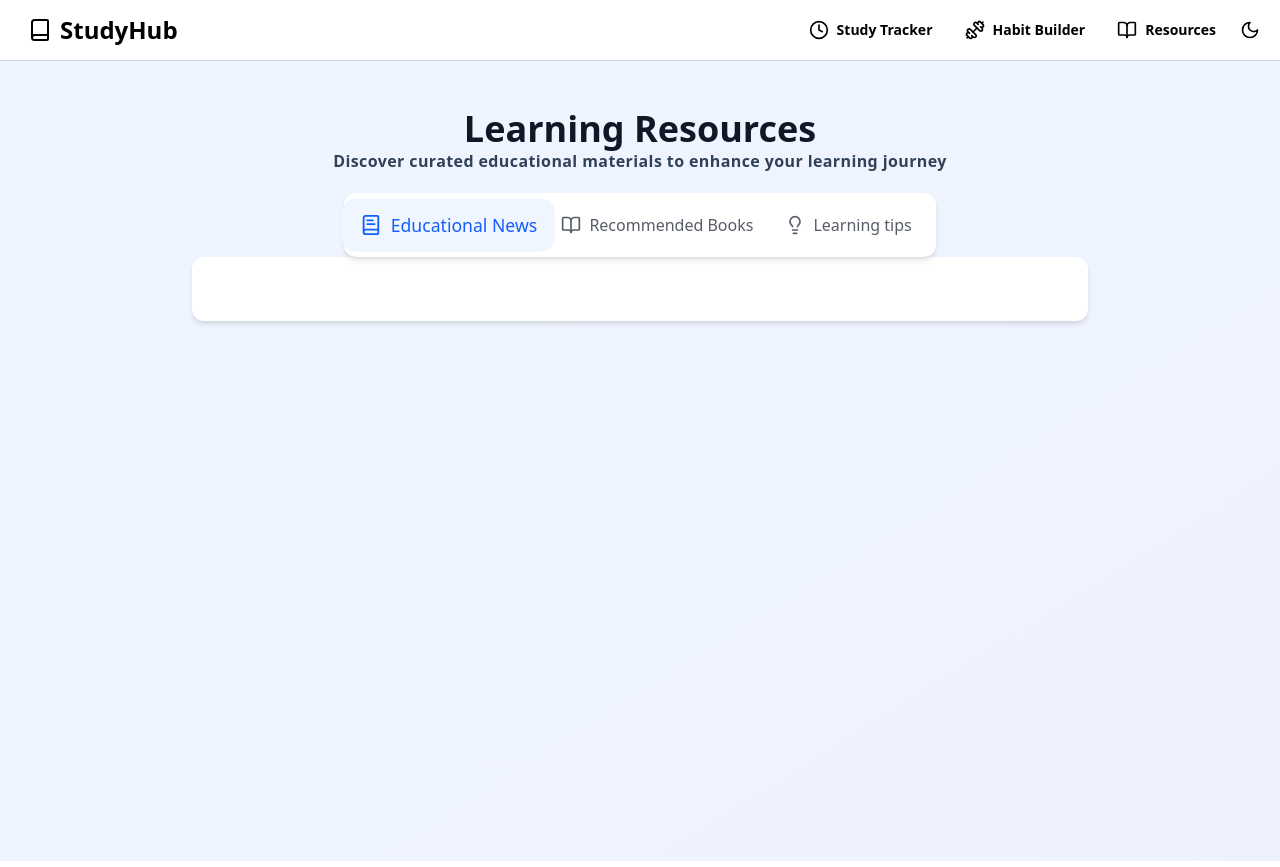
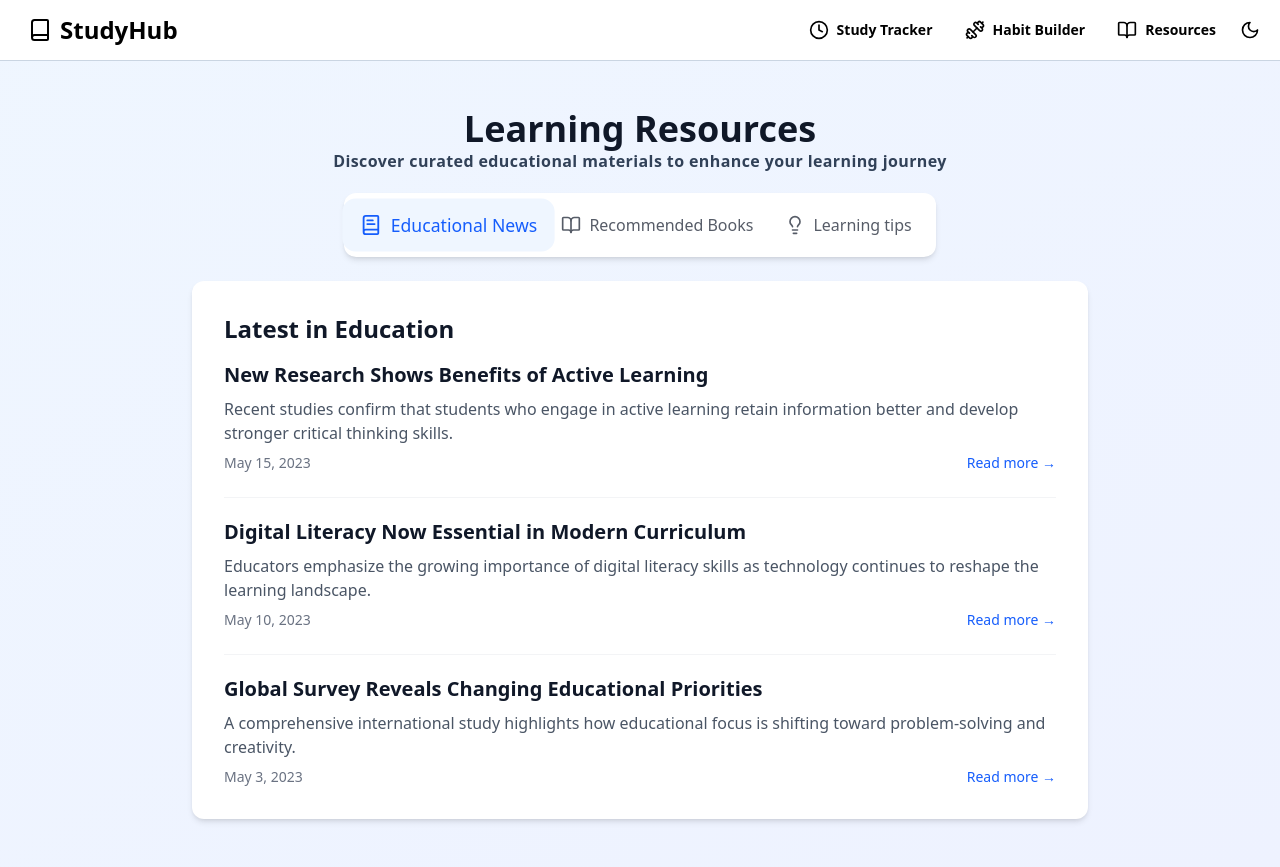
Before and after one commit to RikenMor001/StudyHub, a React (Vite) app: page /resources in a window 1280 px wide. Built offline with nearby package versions, Linux system fonts and the light colour scheme.

Commit message:
Update resources.jsx

```diff
--- a/src/pages/resources/resources.jsx
+++ b/src/pages/resources/resources.jsx
@@ -3,7 +3,7 @@ import { BookOpen, BookText, LightbulbIcon } from "lucide-react"
 import { useState } from "react"
 import { motion } from 'framer-motion'
 
-const EducationalNewsData = [
+const educationalNewsData = [
     {
         title: "New Research Shows Benefits of Active Learning",
         excerpt: "Recent studies confirm that students who engage in active learning retain information better and develop stronger critical thinking skills.",
@@ -74,7 +74,7 @@ export const Resources = () => {
             </div>
 
             <div className="flex justify-center">
-                <div className="bg-white rounded-xl shadow-md p-2 gap=2">
+                <div className="bg-white rounded-xl shadow-md p-2 gap=2 mb-6">
                     <TabButton
                             isActive = {activeTab === "news"}
                             onClick = {() => setActiveTab("news")}
@@ -103,7 +103,7 @@ export const Resources = () => {
                 className="bg-white rounded-xl shadow-md p-6 sm:p-8"
                 variants = {currentTabs}
             >
-                {activeTab === "nwws" && <EducationalNews/>}
+                {activeTab === "news" && <EducationalNews/>}
                 {activeTab === "books" && <RecommendedBooks/>}
                 {activeTab === "tips" && <LearningTips/>}
             </motion.div>
@@ -117,25 +117,74 @@ const currentTabs = {
     transition: {duration: 0.5, ease: "easeOut"}
 }
 
-const EducationalNews = () => {
-    <div>
-        This is the Education Tab
-    </div>
-}
+const EducationalNews = () => (
+      <div>
+        <h2 className="text-2xl font-bold text-gray-900 mb-4">Latest in Education</h2>
+        <div className="space-y-5">
+          {educationalNewsData.map((item, index) => (
+            <article key={index} className="border-b border-gray-100 pb-6 last:border-b-0 last:pb-0">
+              <p className="text-sm text-blue-600 font-medium mb-1">{item.source}</p>
+              <h3 className="text-xl font-semibold text-gray-900 mb-2 hover:text-blue-600 transition-colors duration-200">
+                <a href="#">{item.title}</a>
+              </h3>
+              <p className="text-gray-600 mb-2">{item.excerpt}</p>
+              <div className="flex items-center justify-between">
+                <span className="text-sm text-gray-500">{item.date}</span>
+                <a href="#" className="text-sm font-medium text-blue-600 hover:text-blue-700 transition-colors">
+                  Read more →
+                </a>
+              </div>
+            </article>
+          ))}
+        </div>
+      </div>
+)
 
-const RecommendedBooks = () => {
-    <div>
-        This is the Recommended Books section
-    </div>
-}
-
-const LearningTips = () => {
-    <div>
-        This is the Learning Tips section
-    </div>
-}
+const RecommendedBooks = () => (
+      <div>
+        <h2 className="text-2xl font-bold text-gray-900 mb-4">Latest in Education</h2>
+        <div className="space-y-5">
+          {BookData.map((item, index) => (
+            <article key={index} className="border-b border-gray-100 pb-6 last:border-b-0 last:pb-0">
+              <p className="text-sm text-blue-600 font-medium mb-1">{item.title}</p>
+              <h3 className="text-xl font-semibold text-gray-900 mb-2 hover:text-blue-600 transition-colors duration-200">
+                <a href="#">{item.author}</a>
+              </h3>
+              <p className="text-gray-600 mb-2">{item.description}</p>
+              <div className="flex items-center justify-between">
+                <div></div>
+                <a href="#" className="text-sm font-medium text-blue-600 hover:text-blue-700 transition-colors">
+                  Read more →
+                </a>
+              </div>
+            </article>
+          ))}
+        </div>
+      </div>
+)
 
 
+const LearningTips = () => (
+      <div>
+        <h2 className="text-2xl font-bold text-gray-900 mb-4">Latest in Education</h2>
+        <div className="space-y-5">
+          {TipsData.map((item, index) => (
+            <article key={index} className="border-b border-gray-100 pb-6 last:border-b-0 last:pb-0">
+              <p className="text-sm text-blue-600 font-medium mb-1">{item.title}</p>
+              <h3 className="text-xl font-semibold text-gray-900 mb-2 hover:text-blue-600 transition-colors duration-200">
+                <a href="#">{item.content}</a>
+              </h3>
+              <div className="flex justify-between">
+                <div></div>
+                <a href="#" className="text-sm font-medium text-blue-600 hover:text-blue-700 transition-colors">
+                  Read more →
+                </a>
+              </div>
+            </article>
+          ))}
+        </div>
+      </div>
+)
 
 const tabVariants =  {
     inactive: {opacity: 0.7},
```
